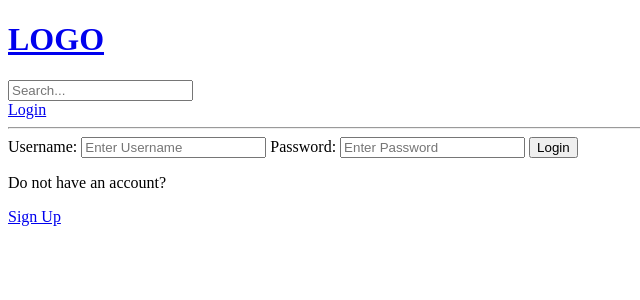
After one commit to sheldmel/study-bud, a Django app: page /login/ in a window 1280 px wide. The commit adds this page. Shown: the top 300 px of the page, without its empty margins (0-640 px from the left). Run offline with Django 3.2, Linux system fonts and the light colour scheme.

Commit message:
completed user login, registration and restricted pages for users not logged in functionality

```diff
--- /dev/null
+++ b/base/templates/base/login_register.html
@@ -0,0 +1,36 @@
+{% extends 'main.html' %}
+
+{% block content %}
+
+{% if page == 'login'%}
+<div>
+    <form method ="POST" action="">
+        {% csrf_token %}
+        <label>Username:</label>
+        <input type='text' name='username' placeholder='Enter Username'/>
+
+        <label>Password:</label>
+        <input type='password' name='password' placeholder='Enter Password'/>
+
+        <input type='submit' value='Login'/>
+    </form>
+
+    <p>Do not have an account?</p>
+    <a href="{% url 'register' %}">Sign Up</a>
+</div>
+{% endif %}
+
+{% if page == 'register' %}
+<div>
+    <form method ="POST" action="">
+        {% csrf_token %}
+        {{ form.as_p }}
+        <input type='submit' value='Register'/>
+    </form>
+
+    <p>Already have an account?</p>
+    <a href="{% url 'login' %}">Login</a>
+</div>
+{% endif %}
+
+{% endblock content %}
--- a/base/urls.py
+++ b/base/urls.py
@@ -2,10 +2,14 @@ from django.urls import path
 from . import views
 
 urlpatterns = [
+    path('login/', views.loginPage, name='login'),
+    path('logout/', views.logoutUser, name='logout'),
+    path('register/', views.registerUser, name='register'),
+
     path('', views.home, name="home"),
-    path('room/<str:pk>', views.room, name="room"),
+    path('room/<str:pk>/', views.room, name="room"),
 
     path('create-room/', views.createRoom, name='create-room'),
-    path('update-room/<str:pk>', views.updateRoom, name='update-room'),
-    path('delete-room/<str:pk>', views.deleteRoom, name='delete-room'),
+    path('update-room/<str:pk>/', views.updateRoom, name='update-room'),
+    path('delete-room/<str:pk>/', views.deleteRoom, name='delete-room'),
 ]
--- a/base/views.py
+++ b/base/views.py
@@ -1,8 +1,60 @@
-from django.http.response import HttpResponse
 from django.db.models import Q
+from django.contrib import messages
+from django.http import HttpResponse
+from django.contrib.auth.decorators import login_required
+from django.contrib.auth.models import User
+from django.contrib.auth import authenticate, login, logout
+from django.contrib.auth.forms import UserCreationForm
 from django.shortcuts import render, redirect
 from .models import Room, Topic
 from .forms import RoomForm
+
+def loginPage(request):
+    page = 'login'
+    if request.user.is_authenticated:
+        return redirect('home')
+
+    if request.method == 'POST':
+        username= request.POST.get('username').lower()
+        password = request.POST.get('password')
+
+        try:
+            user = User.objects.get(username=username)
+        except:
+            messages.error(request, 'User does not exist')
+
+        user = authenticate(request, username = username, password=password)
+
+        if user is not None:
+            login(request, user)
+            return redirect('home')
+        else:
+            messages.error(request, 'Invalid Username or Password')
+
+    data = {'page':page}
+    return render(request, 'base/login_register.html', data)
+
+
+def logoutUser(request):
+    logout(request)
+    return redirect('home')
+
+def registerUser(request):
+    page = 'register'
+    form = UserCreationForm()
+
+    if request.method == 'POST':
+        form = UserCreationForm(request.POST)
+        if form.is_valid():
+            user = form.save(commit=False)
+            user.username = user.username.lower()
+            user.save()
+            login(request, user)
+            return redirect('home')
+        else:
+            messages.error(request, 'An error occured. Please try again')
+    data = {'page':page, 'form':form}
+    return render(request,'base/login_register.html', data)
 
 def home(request):
     q = request.GET.get('q') if request.GET.get('q') != None else ''
@@ -24,6 +76,7 @@ def room(request, pk):
     data = {'room':room}
     return render(request, 'base/room.html', data)
 
+@login_required(login_url='/login')
 def createRoom(request):
     form = RoomForm()
     if request.method == 'POST':
@@ -35,10 +88,13 @@ def createRoom(request):
     data = {'form': form}
     return render(request, 'base/room_form.html', data)
 
+@login_required(login_url='/login')
 def updateRoom(request, pk):
     room = Room.objects.get(id = pk)
     form = RoomForm(instance=room)
 
+    if request.user != room.host:
+        return HttpResponse('Your are not allowed to update this room!')
     if request.method == 'POST':
         form = RoomForm(request.POST, instance=room)
         if form.is_valid():
@@ -48,8 +104,12 @@ def updateRoom(request, pk):
     data = {'form':form}
     return render(request, 'base/room_form.html', data)
 
+@login_required(login_url='/login')
 def deleteRoom(request, pk):
     room = Room.objects.get(id=pk)
+
+    if request.user != room.host:
+        return HttpResponse('Your are not allowed to delete this room!')
     if request.method == "POST":
         room.delete()
         return redirect('home')
--- a/templates/main.html
+++ b/templates/main.html
@@ -8,6 +8,15 @@
         <meta name="viewport" content="width=device-width, initial-scale=1">    </head>
     <body>
         {% include 'navbar.html' %}
+
+        {% if messages %}
+            <ul class="messages">
+                {% for message in messages %}
+                <li>{{ message }}</li>
+                {% endfor %}
+            </ul>
+        {% endif %}
+
         {% block content %}
 
 
--- a/templates/navbar.html
+++ b/templates/navbar.html
@@ -6,4 +6,15 @@
 <form method="GET" action="{% url 'home' %}">
     <input type = "text" name = 'q' placeholder="Search...">
 </form>
+
+{% if request.user.is_authenticated %}
+    <p>Hello {{ request.user }}</p>
+    <a href="{% url 'logout' %}">
+        Logout
+    </a>
+{% else %}
+    <a href="{% url 'login' %}">
+        Login
+    </a>
+{% endif %}
 <hr>
```
Also changed, not shown: base/templates/base/home.html (+8 -2 lines), db.sqlite3.
